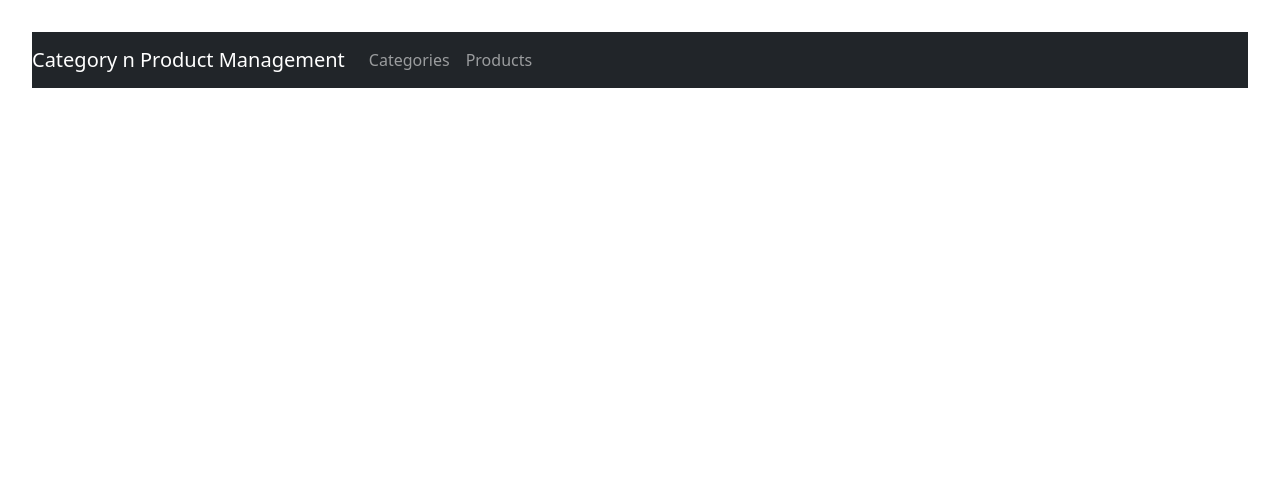
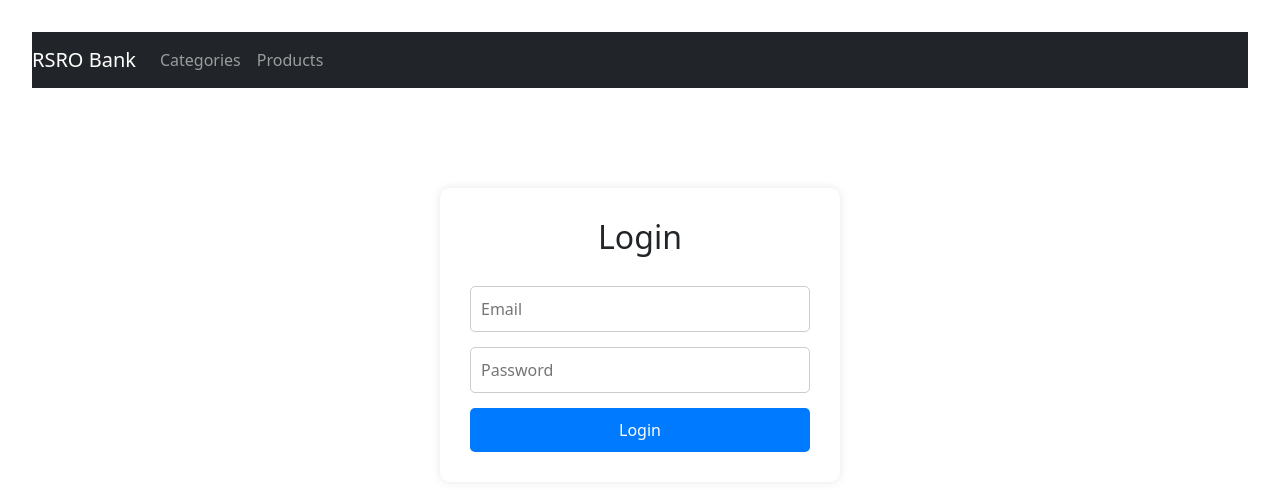
Before and after one commit to RSROBank/CDAC_RSRO_Project, a React (Vite) app in the folder Frontend/category-products-frontend/: page /login in a window 1280 px wide. Shown: the top 490 px of the page. Built offline with nearby package versions, Linux system fonts and the light colour scheme.

Commit message:
login Page

```diff
--- a/Frontend/category-products-frontend/src/App.jsx
+++ b/Frontend/category-products-frontend/src/App.jsx
@@ -1,12 +1,15 @@
-import './App.css';
-import SaveOrUpdateCategoryComponent from './components/SaveOrUpdateCategoryComponent';
-import FooterComponent from './components/FooterComponent';
-import HeaderComponent from './components/HeaderComponent';
-import ListCategories from './components/ListCategories';
-import ListProducts from './components/ListProducts';
-import SaveOrUpdateProductComponent from './components/SaveOrUpdateProductComponent';
+import "./App.css";
+import SaveOrUpdateCategoryComponent from "./components/SaveOrUpdateCategoryComponent";
+import FooterComponent from "./components/FooterComponent";
+import HeaderComponent from "./components/HeaderComponent";
+import ListCategories from "./components/ListCategories";
+import ListProducts from "./components/ListProducts";
+import SaveOrUpdateProductComponent from "./components/SaveOrUpdateProductComponent";
 //import ListEmployees from './components/ListEmployees';
-import { BrowserRouter, Routes, Route } from 'react-router-dom';
+import { BrowserRouter, Routes, Route } from "react-router-dom";
+import Login from "./components/Login";
+import HomePage from "./components/Home";
+import LoginPage from "./components/Login";
 
 function App() {
   return (
@@ -15,29 +18,32 @@ function App() {
         <HeaderComponent />
         <Routes>
           {/* http://localhost:3000 */}
-          <Route path='/' element={<ListCategories />} />
+          <Route path="/" element={<HomePage />} />
+
+          <Route path="/login" element={<LoginPage />} />
+
           {/* http://localhost:3000/categories */}
-          <Route path='/categories' element={<ListCategories />} />
+          <Route path="/categories" element={<ListCategories />} />
           {/* http://localhost:3000/add-category */}
           <Route
-            path='/add-category'
+            path="/add-category"
             element={<SaveOrUpdateCategoryComponent />}
           />
           {/* http://localhost:3000/edit-category/categoryId */}
           <Route
-            path='/edit-category/:categoryId'
+            path="/edit-category/:categoryId"
             element={<SaveOrUpdateCategoryComponent />}
           />
           {/* http://localhost:3000/products */}
-          <Route path='/products' element={<ListProducts />} />
+          <Route path="/products" element={<ListProducts />} />
           {/* http://localhost:3000/add-product */}
           <Route
-            path='/add-product'
+            path="/add-product"
             element={<SaveOrUpdateProductComponent />}
           />
           {/* http://localhost:3000/edit-product/productId */}
           <Route
-            path='/edit-product/:productId'
+            path="/edit-product/:productId"
             element={<SaveOrUpdateProductComponent />}
           />
         </Routes>
--- a/Frontend/category-products-frontend/src/components/HeaderComponent.jsx
+++ b/Frontend/category-products-frontend/src/components/HeaderComponent.jsx
@@ -1,23 +1,23 @@
-import React from 'react';
-import { NavLink } from 'react-router-dom';
+import React from "react";
+import { NavLink } from "react-router-dom";
 
 const HeaderComponent = () => {
   return (
     <>
       <header>
-        <nav className='navbar navbar-dark bg-dark navbar-expand-lg'>
-          <a className='navbar-brand' href='www.developers.com'>
-            Category n Product Management
+        <nav className="navbar navbar-dark bg-dark navbar-expand-lg">
+          <a className="navbar-brand" href="www.developers.com">
+            RSRO Bank
           </a>
-          <div className='collapse navbar-collapse' id='myNavBar'>
-            <ul className='navbar-nav'>
-              <li className='nav-item'>
-                <NavLink className='nav-link' to='/categories'>
+          <div className="collapse navbar-collapse" id="myNavBar">
+            <ul className="navbar-nav">
+              <li className="nav-item">
+                <NavLink className="nav-link" to="/categories">
                   Categories
                 </NavLink>
               </li>
-              <li className='nav-item'>
-                <NavLink className='nav-link' to='/products'>
+              <li className="nav-item">
+                <NavLink className="nav-link" to="/products">
                   Products
                 </NavLink>
               </li>
--- a/Frontend/category-products-frontend/src/components/Home.jsx
+++ b/Frontend/category-products-frontend/src/components/Home.jsx
@@ -1,17 +1,18 @@
 import React from "react";
+import { useNavigate } from "react-router-dom";
 
 const HomePage = () => {
+  const navigate = useNavigate();
+
   return (
-    <div style={styles.container}>
-      <h1 style={styles.heading}>Welcome to My App</h1>
-      <div style={styles.buttonGroup}>
-        <button style={styles.button} onClick={() => navigate("/login")}>
-          Login
-        </button>
-        <button style={styles.button} onClick={() => navigate("/signup")}>
-          Sign Up
-        </button>
-      </div>
+    <div style={{ textAlign: "center", marginTop: "50px" }}>
+      <h1>Welcome to My App</h1>
+      <button onClick={() => navigate("/login")} style={styles.button}>
+        Login
+      </button>
+      <button onClick={() => navigate("/signup")} style={styles.button}>
+        Sign Up
+      </button>
     </div>
   );
 };
--- /dev/null
+++ b/Frontend/category-products-frontend/src/components/Login.jsx
@@ -0,0 +1,76 @@
+import React, { useState } from "react";
+
+const LoginPage = () => {
+  const [email, setEmail] = useState("");
+  const [password, setPassword] = useState("");
+
+  const handleLogin = (e) => {
+    e.preventDefault();
+    // Handle login logic here
+    console.log("Logging in with:", { email, password });
+    alert(`Logged in as ${email}`);
+  };
+
+  return (
+    <div style={styles.container}>
+      <h2 style={styles.heading}>Login</h2>
+      <form onSubmit={handleLogin} style={styles.form}>
+        <input
+          type="email"
+          placeholder="Email"
+          value={email}
+          onChange={(e) => setEmail(e.target.value)}
+          required
+          style={styles.input}
+        />
+        <input
+          type="password"
+          placeholder="Password"
+          value={password}
+          onChange={(e) => setPassword(e.target.value)}
+          required
+          style={styles.input}
+        />
+        <button type="submit" style={styles.button}>
+          Login
+        </button>
+      </form>
+    </div>
+  );
+};
+
+const styles = {
+  container: {
+    maxWidth: "400px",
+    margin: "100px auto",
+    padding: "30px",
+    borderRadius: "10px",
+    boxShadow: "0 0 10px rgba(0,0,0,0.1)",
+    textAlign: "center",
+  },
+  heading: {
+    marginBottom: "30px",
+  },
+  form: {
+    display: "flex",
+    flexDirection: "column",
+    gap: "15px",
+  },
+  input: {
+    padding: "10px",
+    fontSize: "1rem",
+    borderRadius: "5px",
+    border: "1px solid #ccc",
+  },
+  button: {
+    padding: "10px",
+    fontSize: "1rem",
+    backgroundColor: "#007bff",
+    color: "white",
+    border: "none",
+    borderRadius: "5px",
+    cursor: "pointer",
+  },
+};
+
+export default LoginPage;
```
Also changed, not shown: 1 other file (tests, documents, lock files or other folders).
